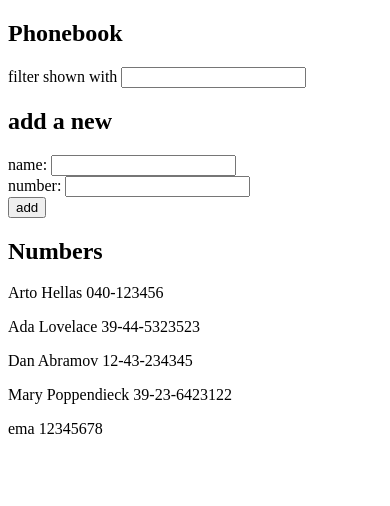
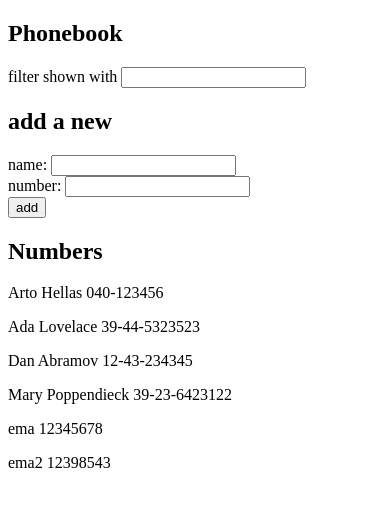
Before and after one commit to emaa95/bootcamp-full-stack-open, a React (Vite) app in the folder part2/phonebook/: page / in a window 390 px wide. Shown: the top 506 px of the page. Built offline with nearby package versions, Linux system fonts and the light colour scheme; data requests are answered from the project's data file.

Commit message:
Exercise 2.13: The Phonebook step 8
done

```diff
--- a/part2/phonebook/db.json
+++ b/part2/phonebook/db.json
@@ -24,6 +24,11 @@
       "id": "2247",
       "name": "ema",
       "number": "12345678"
+    },
+    {
+      "id": "abcf",
+      "name": "ema2",
+      "number": "12398543"
     }
   ]
 }
--- a/part2/phonebook/src/App.jsx
+++ b/part2/phonebook/src/App.jsx
@@ -2,7 +2,7 @@
 import Persons from './components/Persons'
 import PersonForm from './components/PersonForm'
 import Filter from './components/Filter'
-import axios from 'axios'
+import personService from './services/persons'
 
 const App = () => {
   const [persons, setPersons] = useState([])
@@ -12,11 +12,11 @@
 
   useEffect(()=>{
     console.log('effect')
-    axios
-    .get('http://localhost:3001/persons')
-    .then(response => {
+    personService
+    .getAll()
+    .then(initialPersons => {
       console.log('promise fulfilled')
-      setPersons(response.data)
+      setPersons(initialPersons)
     }, [])
     console.log('render', persons.length, 'persons')
   })
@@ -31,10 +31,10 @@
     if (foundPerson) {
       window.alert(`${newName} is already added to phonebook`)
     } else {
-      axios
-      .post('http://localhost:3001/persons', personObject)
-      .then(response => {
-        setPersons(persons.concat(response.data))
+      personService
+      .create(personObject)
+      .then(returnedPerson => {
+        setPersons(persons.concat(returnedPerson))
         setNewName('')
         setNewNumber('')
       })
--- /dev/null
+++ b/part2/phonebook/src/services/persons.js
@@ -0,0 +1,24 @@
+import axios from "axios";
+
+const baseUrl = 'http://localhost:3001/persons'
+
+const getAll = () => {
+    const request = axios.get(baseUrl)
+    return request.then(response => response.data)
+}
+
+const create = newObject => {
+    const request = axios.post(baseUrl, newObject)
+    return request.then(response => response.data)
+}
+
+const update = (id, newObject) => {
+    const request = axios.put(`${baseUrl}/${id}`, newObject)
+    return request.then(response => response.data)
+}
+
+export default {
+    getAll,
+    create,
+    update
+}
```
